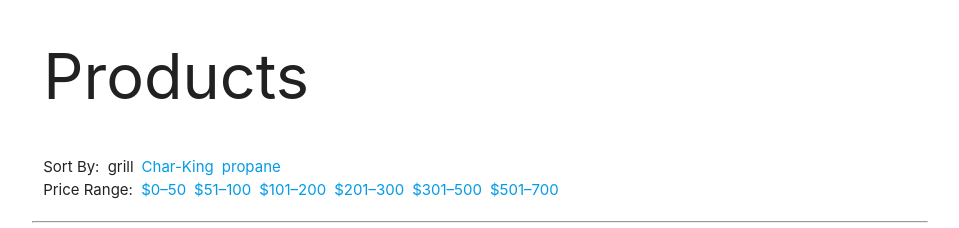
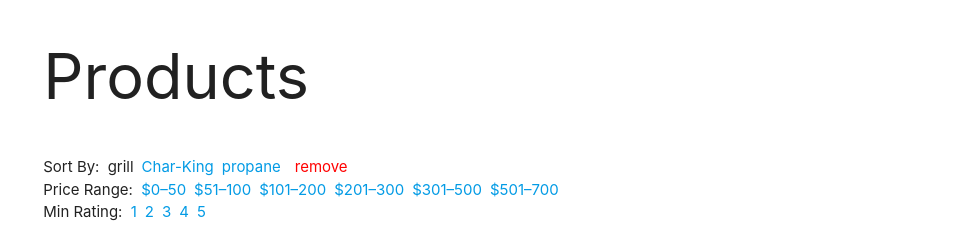
Before and after one commit to jkisk/e-commerce, a website with bundled scripts: page products.html in a window 1280 px wide. Both pictures are taken after a click on the link "grill". Shown: the top 228 px of the page, without its empty margins (160-1119 px from the left). Built offline with nearby package versions, Linux system fonts and the light colour scheme; grey boxes are pictures that could not be loaded.

Commit message:
added rating filter

```diff
--- a/css/filter.css
+++ b/css/filter.css
@@ -6,6 +6,11 @@
   list-style: none;
   display: inline-block;
   margin: 0px 4px 0px 4px;
+}
+
+.remove {
+  color: red;
+  margin-left: 10px;
 }
 
 #products img {
--- a/products.html
+++ b/products.html
@@ -24,6 +24,9 @@
         <div class="col m12" id="price-range">
           <span>Price Range:</span>
         </div>
+        <div class="col m12" id="min-rating">
+          <span>Min Rating:</span>
+        </div>
       </div>
 
       <hr>
--- a/scripts/product-bundle.js
+++ b/scripts/product-bundle.js
@@ -60,18 +60,25 @@ function render(state /*{priceRange, tag}*/) {
   destroy(productsHTML);
   renderFilters(state);
 
-  // debugger;
   for (let i = 0; i < state.products.length; i++) { // loop over products
     let match = true; // if `match`, the product will display
 
     // if a tag was passed, and it doesn't match any current product tags...
-    if (state.tag !== undefined && !products[i].tags.includes(state.tag)) match = false;
-    else if (state.priceRange !== undefined) { //...otherwise...
-      if (state.products[i].price < state.priceRange.low) match = false; // price min
-      else if (state.products[i].price > state.priceRange.high) match = false; // price max
+    if (state.tag !== undefined && !products[i].tags.includes(state.tag))
+      match = false;
+
+    if (state.priceRange !== undefined) { //...otherwise...
+      if (state.products[i].price < state.priceRange.low) // price min
+        match = false;
+      else if (state.products[i].price > state.priceRange.high) // price max
+        match = false;
     }
 
-    if (match) { // start creating the pieces
+    if (state.minRating !== undefined) {
+      if (state.products[i].rating < state.minRating) match = false;
+    }
+
+    if (match) {                                          // start building...
       let product = document.createElement("div");        // full product area
       let imageCol = document.createElement("div");       // image column
       let infoCol = document.createElement("div");        // info column
@@ -121,40 +128,65 @@ function render(state /*{priceRange, tag}*/) {
  *  Takes the object that represents all the products and the selected tags.
  *  Renders the tags and deals with their event listeners
  */
-function renderFilters(state /*{products, priceRange, tag}*/) {
+function renderFilters(state) {
   const tags = new Set();                            // To filter out duplicates
   const tagsHTML = document.getElementById("tags");  // tags will go here
+
   const priceRanges = {                              // price ranges
-    "$0–50"    : { low :   0, high :  50 },
-    "$51–100"  : { low :  51, high : 100 },
-    "$101–200" : { low : 101, high : 200 },
-    "$201–300" : { low : 201, high : 300 },
-    "$301–500" : { low : 301, high : 500 },
-    "$501–700" : { low : 501, high : 700 }
+    "$0–50"     :  { low :   0, high :  50 },
+    "$51–100"   :  { low :  51, high : 100 },
+    "$101–200"  :  { low : 101, high : 200 },
+    "$201–300"  :  { low : 201, high : 300 },
+    "$301–500"  :  { low : 301, high : 500 },
+    "$501–700"  :  { low : 501, high : 700 }
   };
   const priceRangeKeys = new Set(Object.keys(priceRanges));
   const priceHTML = document.getElementById("price-range"); // price ranges here
+
+  const minRatings = new Set([1,2,3,4,5]);
+  const minRatingsHTML = document.getElementById("min-rating");
+
   const tagsLabel = document.createElement("span");
   const priceLabel = document.createElement("span");
+  const minRatingLabel = document.createElement("span");
 
   const tagHandler = function (e) {
     state.tag = e.target.value;
     render(state);
   }
   const priceHandler = function (e) {
-    console.log(e.target.value);
     state.priceRange = priceRanges[e.target.value];
     state.priceRangeString = e.target.value;
+    render(state);
+  }
+  const minRatingHandler = function (e) {
+    state.minRating = e.target.value;
+    render(state);
+  }
+
+  const removePriceHandler = function (e) {
+    delete state.priceRange;
+    delete state.priceRangeString;
+    render(state);
+  }
+  const removeTagHandler = function (e) {
+    delete state.tag;
+    render(state);
+  }
+  const removeMinRatingHandler = function (e) {
+    delete state.minRating;
     render(state);
   }
 
   let item;
 
   tagsLabel.innerText = "Sort By: ";
-  priceLabel.innerText = "Price Range: "
+  priceLabel.innerText = "Price Range: ";
+  minRatingLabel.innerText = "Min Rating: ";
 
   destroy(tagsHTML);
   destroy(priceHTML);
+  destroy(minRatingsHTML);
 
   for (let product of state.products) { // add tags for filtering in the set
     product.tags.forEach(function(el) {
@@ -164,10 +196,19 @@ function renderFilters(state /*{products, priceRange, tag}*/) {
 
   tagsHTML.appendChild(tagsLabel);
   priceHTML.appendChild(priceLabel);
+  minRatingsHTML.appendChild(minRatingLabel);
 
   tagsHTML.appendChild(createFilterHTML(state, tags, tagHandler, state.tag));
+  if (state.tag !== undefined)
+    tagsHTML.appendChild(createRemoveButton(removeTagHandler));
+
   priceHTML.appendChild(createFilterHTML(state, priceRangeKeys, priceHandler, state.priceRangeString));
+  if (state.priceRange !== undefined)
+    priceHTML.appendChild(createRemoveButton(removePriceHandler));
 
+  minRatingsHTML.appendChild(createFilterHTML(state, minRatings, minRatingHandler, state.minRating));
+  if (state.minRating !== undefined)
+    minRatingsHTML.appendChild(createRemoveButton(removeMinRatingHandler));
 }
 
 function createFilterHTML(state, tags, handler, selected) {
@@ -192,6 +233,16 @@ function createFilterHTML(state, tags, handler, selected) {
       filterHTML.appendChild(item);     // either way, add the item to the DOM
   }
   return filterHTML;
+}
+
+function createRemoveButton(handler) {
+  const button = document.createElement("a");
+  button.setAttribute("href", "#");
+  button.classList.add("remove");
+  button.addEventListener("click", handler);
+  button.innerText = "remove";
+
+  return button;
 }
 
 /*
```
Also changed, not shown: scripts/product.js (+66 -15 lines).
